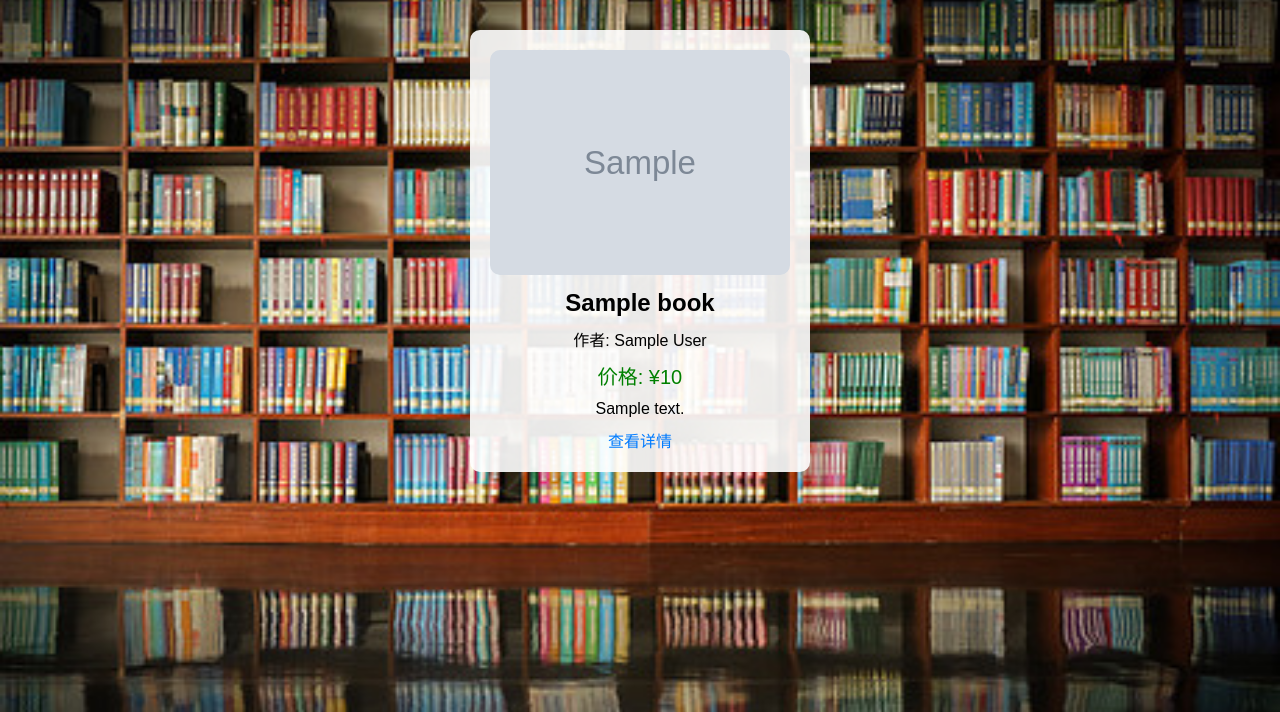
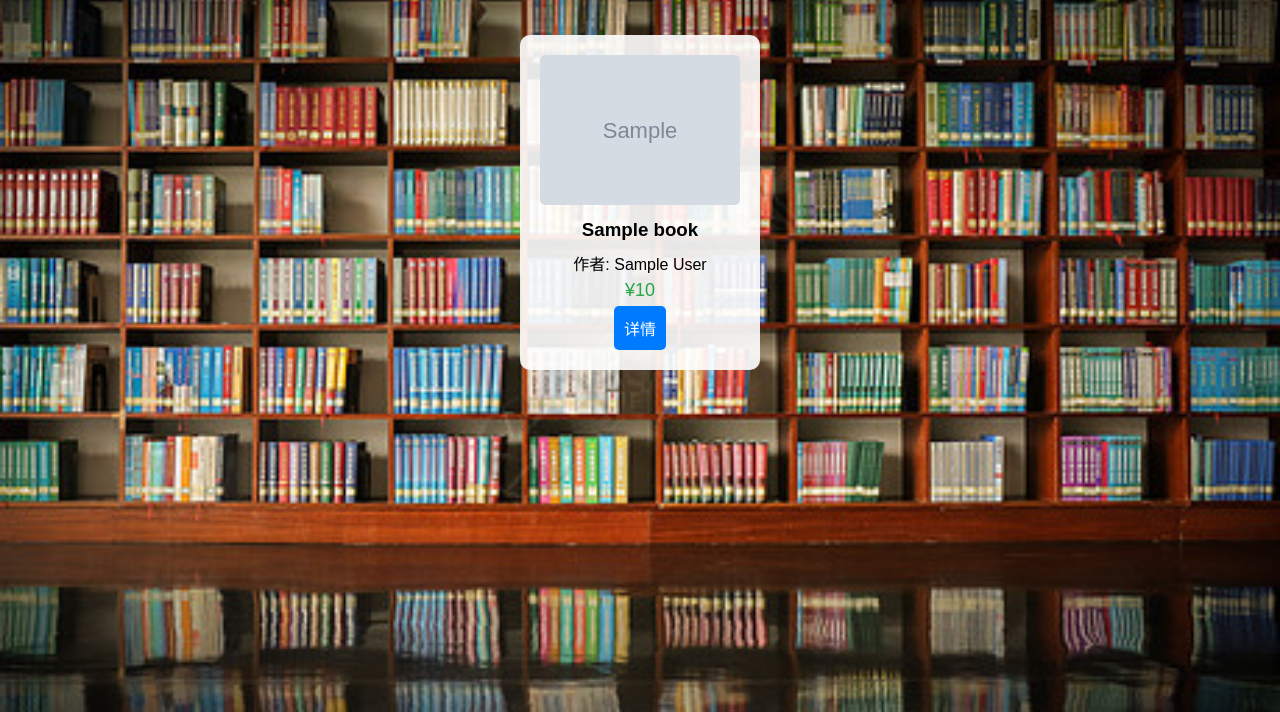
Before and after one commit to Crowalls/bookonlinestore, a Python web app: template templates/book_detail.html in a window 1280 px wide. Shown: the part 64-776 px from the top of the page. Run offline with Jinja, Linux system fonts and the light colour scheme; the template is opened without the code that fills it: most values are stand-ins (such as "Sample title", 1, 10 or a date in 2020); grey boxes marked "Sample" are stand-in pictures.

Commit message:
book_detail.html

```diff
--- a/templates/book_detail.html
+++ b/templates/book_detail.html
@@ -3,7 +3,7 @@
 <head>
     <meta charset="UTF-8">
     <meta name="viewport" content="width=device-width, initial-scale=1.0">
-    <title>书籍详情</title>
+    <title>书籍列表</title>
     <style>
         body {
             margin: 0;
@@ -38,48 +38,52 @@
             justify-content: center;
         }
 
-        .book-item {
+        .book-card {
             background: rgba(255, 255, 255, 0.9);
+            border-radius: 10px;
             padding: 20px;
-            border-radius: 10px;
-            margin: 10px;
-            width: 300px;
+            margin: 15px;
+            width: 200px;
             text-align: center;
         }
 
-        .book-item img {
+        .book-card img {
             width: 100%;
-            border-radius: 10px;
+            height: auto;
+            border-radius: 5px;
         }
 
-        .book-item h2 {
+        .book-card h3 {
             margin: 10px 0;
         }
 
-        .book-item p {
-            margin: 10px 0;
+        .book-card p {
+            margin: 5px 0;
         }
 
-        .book-item .price {
-            color: green;
-            font-size: 20px;
+        .book-card .price {
+            font-size: 18px;
+            color: #28a745;
         }
 
-        .book-item .details-link {
-            display: block;
-            color: #007bff;
-            text-decoration: none;
-            margin-top: 10px;
+        .book-card button {
+            padding: 10px;
+            background-color: #007bff;
+            border: none;
+            border-radius: 5px;
+            color: white;
+            font-size: 16px;
+            cursor: pointer;
         }
 
-        .book-item .details-link:hover {
-            text-decoration: underline;
+        .book-card button:hover {
+            background-color: #0056b3;
         }
     </style>
 </head>
 <body>
     <div class="navbar">
-        <a href="/books">主页</a>
+        <a href="/">主页</a>
         <a href="/books">书籍</a>
         <a href="/cart">购物车</a>
         <a href="/profile">个人资料</a>
@@ -88,13 +92,12 @@
 
     <div class="container">
         {% for book in books %}
-        <div class="book-item">
+        <div class="book-card">
             <img src="{{ book.cover_image }}" alt="{{ book.title }}">
-            <h2>{{ book.title }}</h2>
+            <h3>{{ book.title }}</h3>
             <p>作者: {{ book.author }}</p>
-            <p class="price">价格: ¥{{ book.price }}</p>
-            <p>{{ book.description }}</p>
-            <a href="{{ url_for('book.book_detail', book_id=book.id) }}" class="details-link">查看详情</a>
+            <p class="price">¥{{ book.price }}</p>
+            <a href="/book/{{ book.id }}"><button>详情</button></a>
         </div>
         {% endfor %}
     </div>
```
